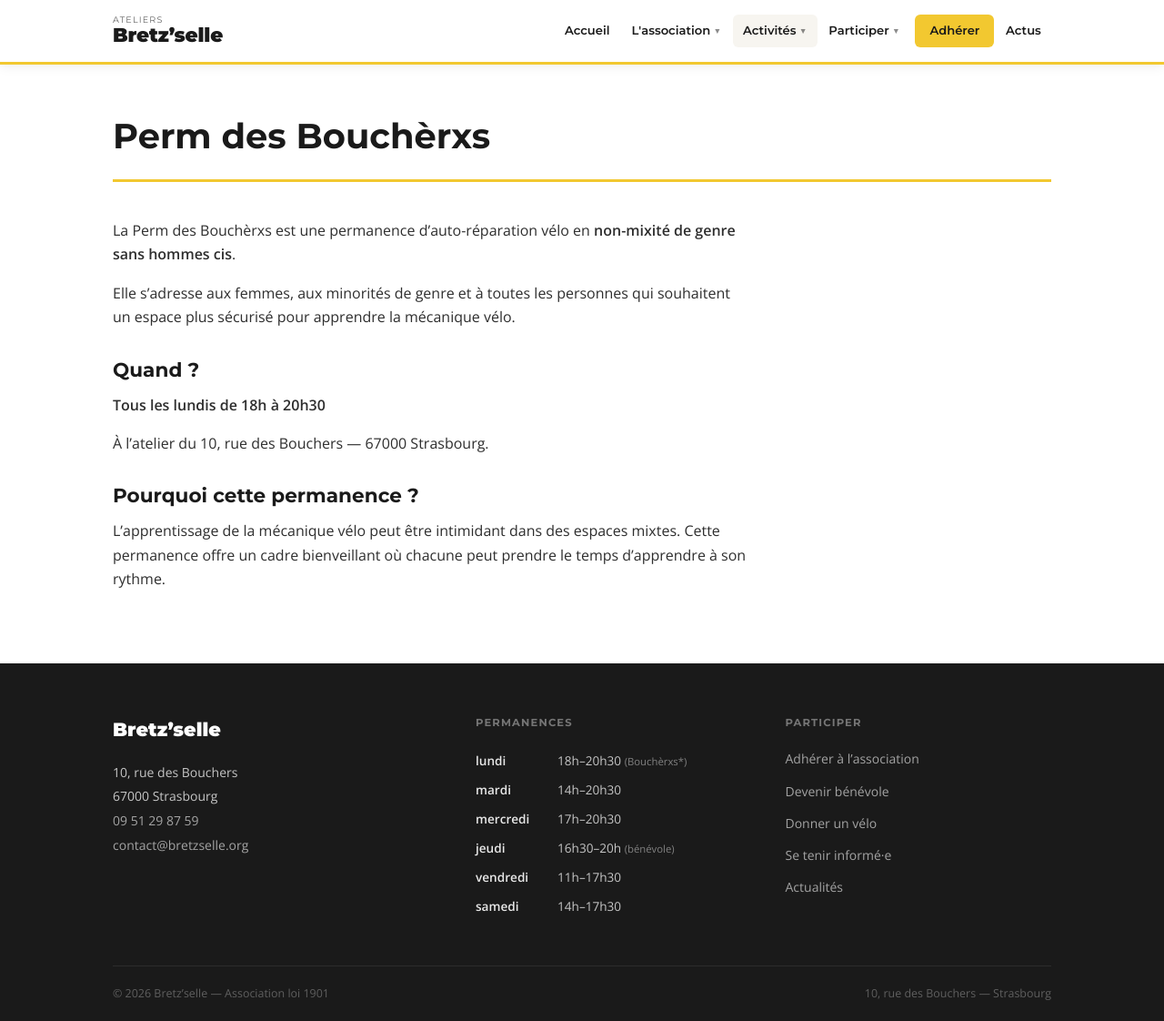
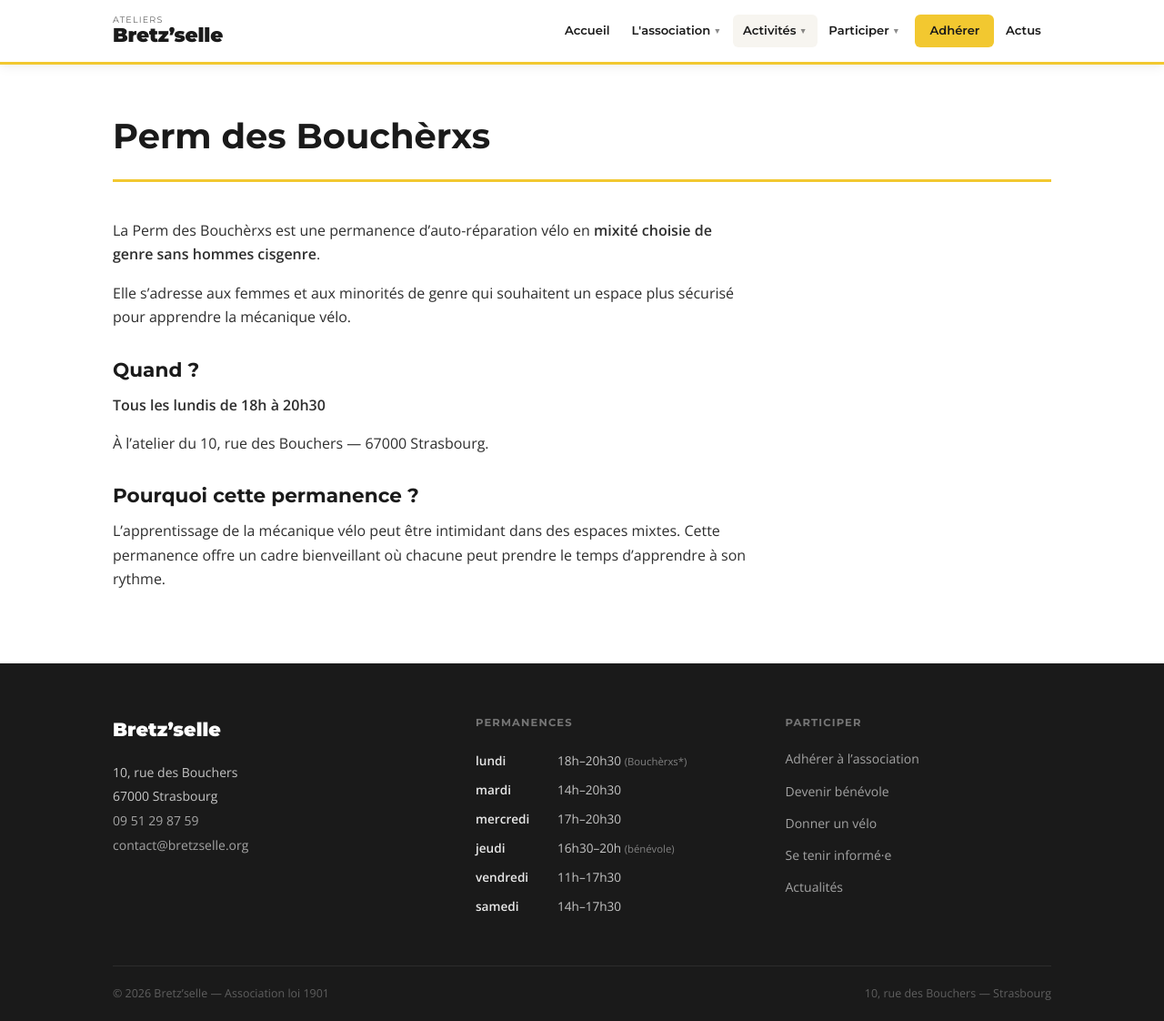
Before and after one commit to Bretzselle/bretzselle.org, a Jekyll site: the page built from activites/perm-des-boucherxs.md, in a window 1280 px wide and 1122 px high. Shown: the whole window at 91% size. Built offline with Jekyll 4.4.1, drawn with Linux system fonts in a browser that asks for light colours.

Commit message:
Update perm-des-boucherxs pour upload.md

```diff
--- a/activites/perm-des-boucherxs.md
+++ b/activites/perm-des-boucherxs.md
@@ -4,9 +4,9 @@ title: Perm des Bouchèrxs
 permalink: /activites/perm-des-boucherxs/
 ---
 
-La Perm des Bouchèrxs est une permanence d'auto-réparation vélo en **non-mixité de genre sans hommes cis**.
+La Perm des Bouchèrxs est une permanence d'auto-réparation vélo en **mixité choisie de genre sans hommes cisgenre**.
 
-Elle s'adresse aux femmes, aux minorités de genre et à toutes les personnes qui souhaitent un espace plus sécurisé pour apprendre la mécanique vélo.
+Elle s'adresse aux femmes et aux minorités de genre qui souhaitent un espace plus sécurisé pour apprendre la mécanique vélo.
 
 ## Quand ?
 
```
